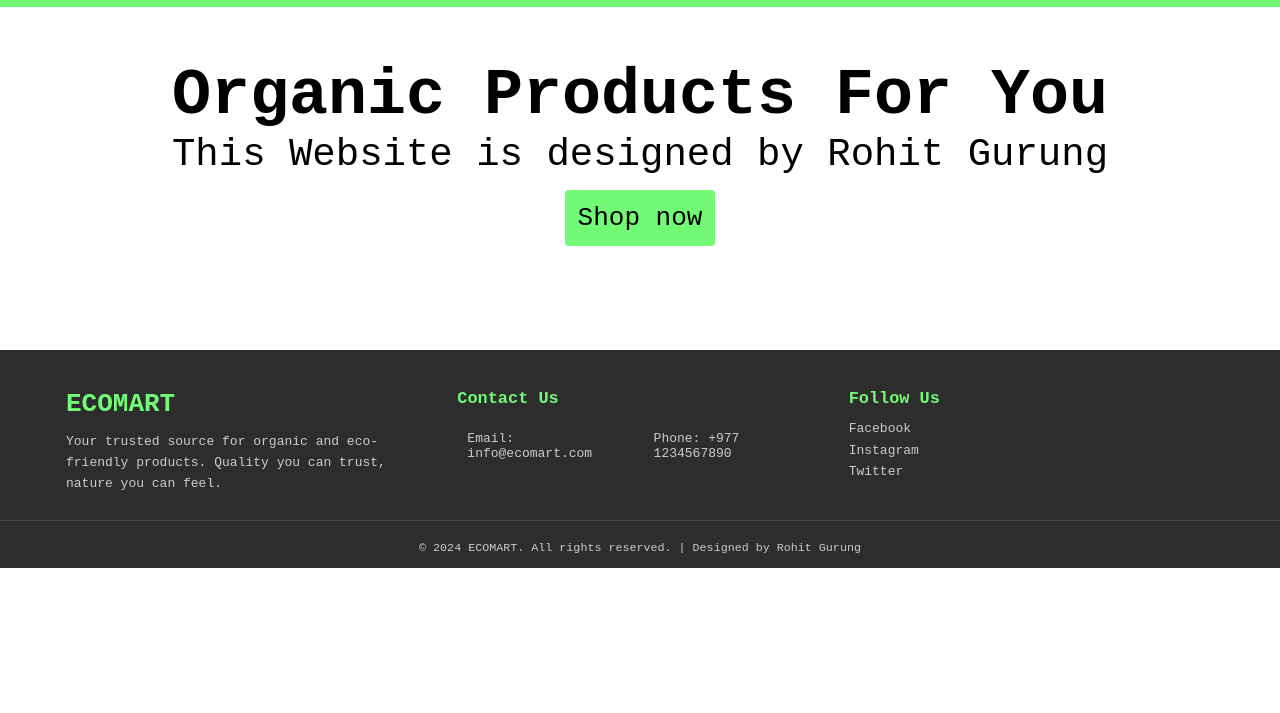
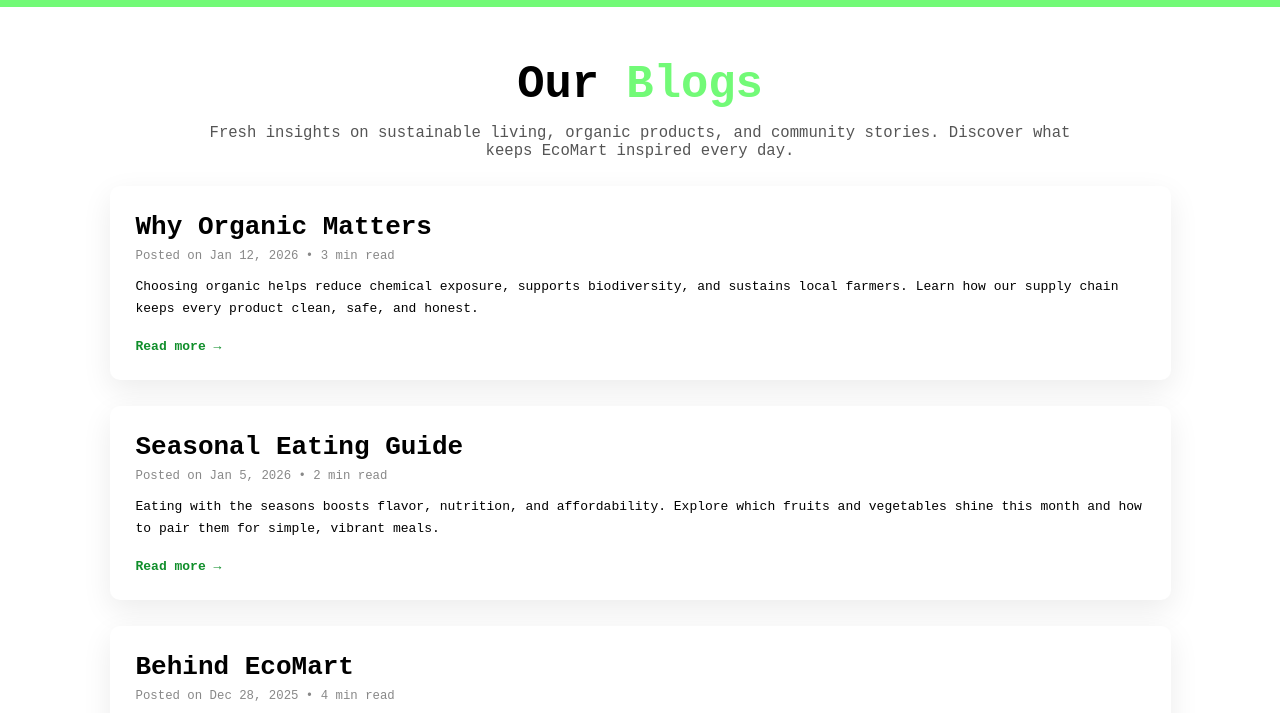
Before and after one commit to kushal0926/rohitProject, a plain HTML site: page blog.html in a window 1280 px wide. Shown: the part 73-786 px from the top of the page. Drawn offline with Linux system fonts and the light colour scheme.

Commit message:
adding the blog post

```diff
--- a/blog.html
+++ b/blog.html
@@ -34,11 +34,45 @@
         </header>
 
         <main>
-          <div style="display: flex; flex-direction: column; align-items: center; padding: 4rem;">
-            <h1 style="font-size: 5rem; ">Organic Products For You</h1>
-            <p style="font-size: 3rem;">This Website is designed by Rohit Gurung</p>
-            <button class="shop-btn">Shop now</button>
-          </div>
+            <section class="blog-section">
+                <h1 class="blog-heading">Our <span>Blogs</span></h1>
+                <p class="blog-intro">
+                    Fresh insights on sustainable living, organic products, and community stories.
+                    Discover what keeps EcoMart inspired every day.
+                </p>
+            </section>
+
+            <section class="blog-list">
+                <article class="blog-card">
+                    <h2 class="blog-card-title">Why Organic Matters</h2>
+                    <p class="blog-card-details">Posted on Jan 12, 2026 • 3 min read</p>
+                    <p class="blog-card-text">
+                        Choosing organic helps reduce chemical exposure, supports biodiversity, and sustains
+                        local farmers. Learn how our supply chain keeps every product clean, safe, and honest.
+                    </p>
+                    <a href="#" class="blog-card-link">Read more →</a>
+                </article>
+
+                <article class="blog-card">
+                    <h2 class="blog-card-title">Seasonal Eating Guide</h2>
+                    <p class="blog-card-details">Posted on Jan 5, 2026 • 2 min read</p>
+                    <p class="blog-card-text">
+                        Eating with the seasons boosts flavor, nutrition, and affordability. Explore which
+                        fruits and vegetables shine this month and how to pair them for simple, vibrant meals.
+                    </p>
+                    <a href="#" class="blog-card-link">Read more →</a>
+                </article>
+
+                <article class="blog-card">
+                    <h2 class="blog-card-title">Behind EcoMart</h2>
+                    <p class="blog-card-details">Posted on Dec 28, 2025 • 4 min read</p>
+                    <p class="blog-card-text">
+                        Meet the growers, makers, and dreamers powering EcoMart. From rooftop gardens to
+                        mountain fields, this is the story of people who believe in greener futures.
+                    </p>
+                    <a href="#" class="blog-card-link">Read more →</a>
+                </article>
+            </section>
 
         </main>
 
--- a/css/styles.css
+++ b/css/styles.css
@@ -231,3 +231,62 @@ ul li a:hover {
     color: #cccccc;
     font-size: 0.9rem;
 }
+
+/* Blog Page */
+.blog-section {
+    max-width: 900px;
+    margin: 4rem auto 2rem;
+    text-align: center;
+    padding: 0 1.5rem;
+}
+
+.blog-heading {
+    font-size: 3.5rem;
+    margin-bottom: 1rem;
+}
+
+.blog-intro {
+    font-size: 1.2rem;
+    color: #555;
+}
+
+.blog-list {
+    max-width: 1100px;
+    margin: 0 auto 4rem;
+    padding: 0 1.5rem;
+    display: grid;
+    gap: 2rem;
+}
+
+.blog-card {
+    background: #fff;
+    border-radius: 10px;
+    box-shadow: 0 10px 30px rgba(0,0,0,0.08);
+    padding: 2rem;
+}
+
+.blog-card-title {
+    font-size: 2rem;
+    margin-bottom: 0.5rem;
+}
+
+.blog-card-details {
+    color: #888;
+    font-size: 0.95rem;
+    margin-bottom: 1rem;
+}
+
+.blog-card-text {
+    line-height: 1.7;
+    margin-bottom: 1.5rem;
+}
+
+.blog-card-link {
+    text-decoration: none;
+    color: #0f8e2a;
+    font-weight: bold;
+}
+
+.blog-card-link:hover {
+    text-decoration: underline;
+}
```
